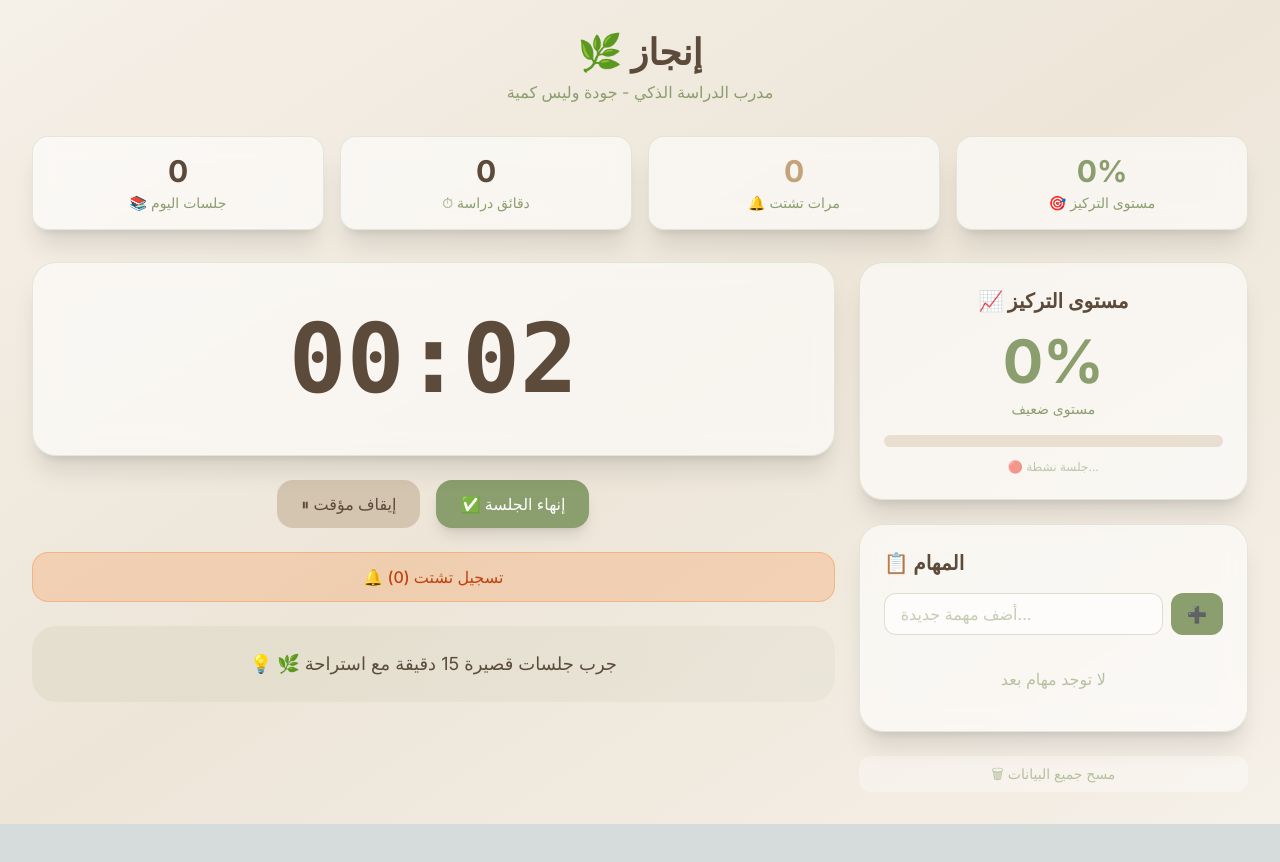
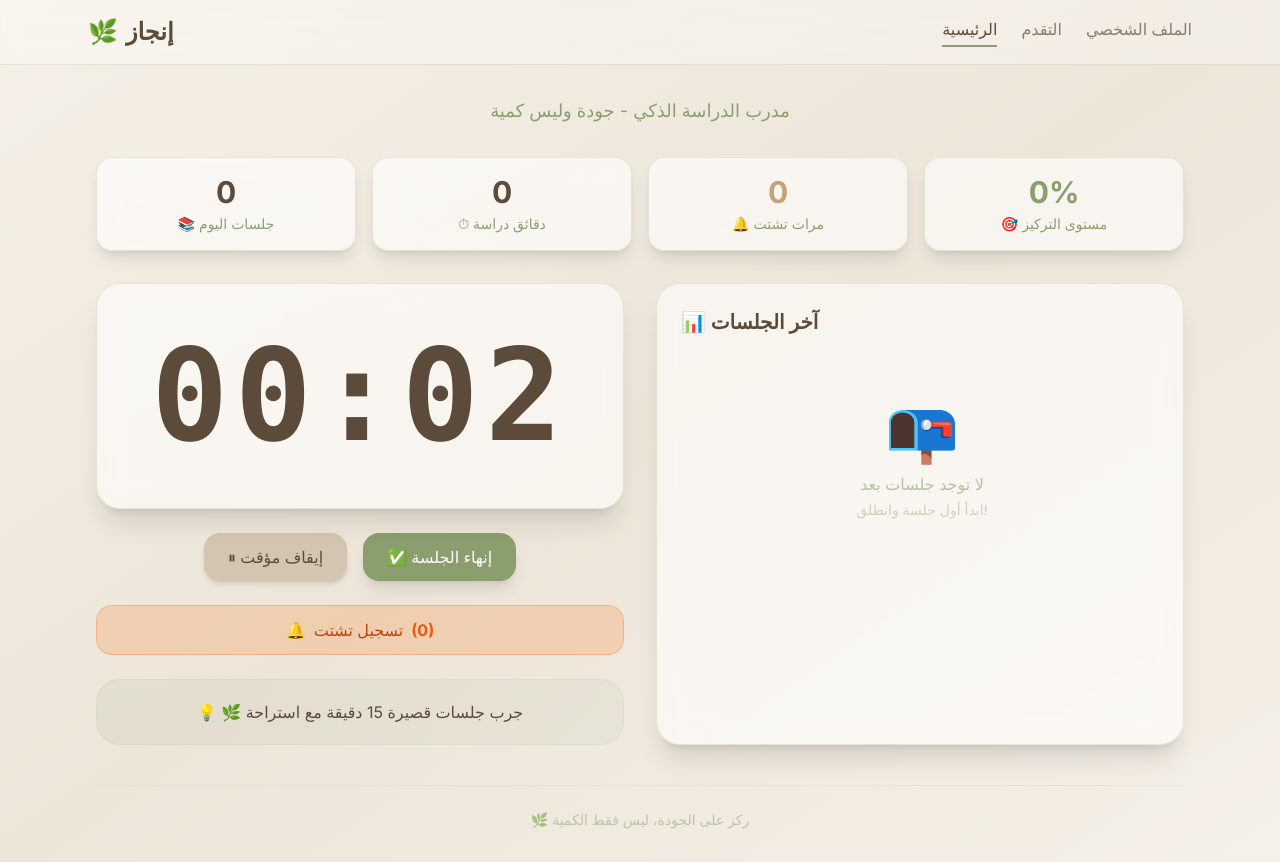
Before and after one commit to rahaf489/ENj, a Next.js app: page / in a window 1280 px wide. Both pictures are taken after a click on the button "▶ بدء الدراسة". Before the commit the page ends 824 px from the top, so only its background shows below. Built offline with nearby package versions, Linux system fonts and the light colour scheme.

Commit message:
Refactor page.tsx for improved navigation and UI

```diff
--- a/app/page.tsx
+++ b/app/page.tsx
@@ -2,6 +2,7 @@
 'use client';
 
 import { useState, useEffect } from 'react';
+import Link from 'next/link';
 
 // ============ أنواع البيانات ============
 interface DistractionLog {
@@ -50,7 +51,7 @@ export default function Home() {
     return () => clearInterval(interval);
   }, [isActive]);
 
-  // تحميل البيانات
+  // تحميل البيانات من localStorage
   useEffect(() => {
     const saved = localStorage.getItem('enjaz_sessions');
     if (saved) {
@@ -138,59 +139,71 @@ export default function Home() {
     return `${mins} دقيقة و ${secs} ثانية`;
   };
 
-  const getTip = () => {
-    if (sessionsCount === 0 && !isActive) return "🌱 ابدأ أول جلسة دراسة اليوم";
-    if (focusScore < 35) return "🌿 جرب جلسات قصيرة 15 دقيقة مع استراحة";
-    if (focusScore < 65) return "🍃 ممتاز! جرب تقنية 25 دقيقة / 5 دقائق راحة";
-    return "🌱 رائع! أنت في حالة تركيز مثالية";
-  };
-
-  const clearData = () => {
-    if (confirm('مسح جميع الجلسات؟')) {
+  const clearAllData = () => {
+    if (confirm('⚠️ هل أنت متأكد من مسح جميع جلسات الدراسة؟')) {
       setSessions([]);
       localStorage.setItem('enjaz_sessions', JSON.stringify([]));
+      alert('🗑 تم مسح جميع البيانات');
     }
   };
 
   return (
-    <div className="min-h-screen bg-gradient-to-br from-[#F5F0E8] via-[#EDE5D8] to-[#F5F0E8] p-6 md:p-8">
-      <div className="max-w-7xl mx-auto">
-        {/* Header */}
+    <div className="min-h-screen bg-gradient-to-br from-[#F5F0E8] via-[#EDE5D8] to-[#F5F0E8]">
+      {/* شريط التنقل العلوي */}
+      <nav className="bg-white/30 backdrop-blur-md border-b border-[#8B9E6E]/20 sticky top-0 z-50">
+        <div className="max-w-6xl mx-auto px-6 py-4 flex justify-between items-center">
+          <div className="flex items-center gap-2">
+            <span className="text-2xl">🌿</span>
+            <h1 className="text-2xl font-bold text-[#5C4B3A]">إنجاز</h1>
+          </div>
+          <div className="flex gap-6">
+            <Link href="/" className="text-[#5C4B3A] hover:text-[#8B9E6E] font-medium transition-colors border-b-2 border-[#8B9E6E] pb-1">الرئيسية</Link>
+            <Link href="/progress" className="text-[#5C4B3A]/70 hover:text-[#5C4B3A] transition-colors">التقدم</Link>
+            <Link href="/profile" className="text-[#5C4B3A]/70 hover:text-[#5C4B3A] transition-colors">الملف الشخصي</Link>
+          </div>
+        </div>
+      </nav>
+
+      <div className="max-w-6xl mx-auto p-6 md:p-8">
+        {/* Hero Section */}
         <div className="text-center mb-8">
-          <h1 className="text-4xl font-bold text-[#5C4B3A] mb-2">🌿 إنجاز</h1>
-          <p className="text-[#8B9E6E]">مدرب الدراسة الذكي - جودة وليس كمية</p>
+          <p className="text-[#8B9E6E] text-lg">مدرب الدراسة الذكي - جودة وليس كمية</p>
         </div>
 
-        {/* البطاقات */}
+        {/* بطاقات الإحصائيات */}
         <div className="grid grid-cols-2 md:grid-cols-4 gap-4 mb-8">
-          <div className="bg-white/60 backdrop-blur-md rounded-2xl border border-[#8B9E6E]/20 shadow-xl p-4 text-center hover:bg-white/70 transition-all">
+          <div className="bg-white/60 backdrop-blur-md rounded-2xl border border-[#8B9E6E]/20 shadow-lg p-4 text-center hover:bg-white/70 transition-all duration-300">
             <div className="text-3xl font-bold text-[#5C4B3A]">{sessionsCount}</div>
-            <div className="text-sm text-[#8B9E6E] mt-1">📚 جلسات اليوم</div>
+            <div className="text-sm text-[#8B9E6E] mt-1 flex items-center justify-center gap-1">📚 جلسات اليوم</div>
           </div>
-          <div className="bg-white/60 backdrop-blur-md rounded-2xl border border-[#8B9E6E]/20 shadow-xl p-4 text-center hover:bg-white/70 transition-all">
+
+          <div className="bg-white/60 backdrop-blur-md rounded-2xl border border-[#8B9E6E]/20 shadow-lg p-4 text-center hover:bg-white/70 transition-all duration-300">
             <div className="text-3xl font-bold text-[#5C4B3A]">{totalMinutes}</div>
-            <div className="text-sm text-[#8B9E6E] mt-1">⏱ دقائق دراسة</div>
+            <div className="text-sm text-[#8B9E6E] mt-1 flex items-center justify-center gap-1">⏱ دقائق دراسة</div>
           </div>
-          <div className="bg-white/60 backdrop-blur-md rounded-2xl border border-[#8B9E6E]/20 shadow-xl p-4 text-center relative hover:bg-white/70 transition-all">
+
+          <div className="bg-white/60 backdrop-blur-md rounded-2xl border border-[#8B9E6E]/20 shadow-lg p-4 text-center relative hover:bg-white/70 transition-all duration-300">
             <div className="text-3xl font-bold text-[#C4A27A]">{totalDistractions}</div>
-            <div className="text-sm text-[#8B9E6E] mt-1">🔔 مرات تشتت</div>
+            <div className="text-sm text-[#8B9E6E] mt-1 flex items-center justify-center gap-1">🔔 مرات تشتت</div>
             {isActive && currentDistractions.length > 0 && (
-              <div className="absolute -top-2 -right-2 bg-orange-500 text-white text-xs rounded-full px-2 py-0.5 animate-pulse">
+              <div className="absolute -top-2 -right-2 bg-orange-500 text-white text-xs rounded-full px-2 py-0.5 animate-pulse shadow-lg">
                 +{currentDistractions.length}
               </div>
             )}
           </div>
-          <div className="bg-white/60 backdrop-blur-md rounded-2xl border border-[#8B9E6E]/20 shadow-xl p-4 text-center hover:bg-white/70 transition-all">
+
+          <div className="bg-white/60 backdrop-blur-md rounded-2xl border border-[#8B9E6E]/20 shadow-lg p-4 text-center hover:bg-white/70 transition-all duration-300">
             <div className="text-3xl font-bold text-[#8B9E6E]">{focusScore}%</div>
-            <div className="text-sm text-[#8B9E6E] mt-1">🎯 مستوى التركيز</div>
+            <div className="text-sm text-[#8B9E6E] mt-1 flex items-center justify-center gap-1">🎯 مستوى التركيز</div>
           </div>
         </div>
 
-        <div className="grid lg:grid-cols-3 gap-6">
-          <div className="lg:col-span-2 space-y-6">
-            {/* العداد الجميل */}
+        {/* المحتوى الرئيسي: مؤقت + قائمة الجلسات */}
+        <div className="grid lg:grid-cols-2 gap-8">
+          {/* القسم الأيسر: المؤقت */}
+          <div className="space-y-6">
             <div className="bg-white/60 backdrop-blur-md rounded-3xl border border-[#8B9E6E]/20 shadow-xl p-12 text-center">
-              <div className="text-8xl font-mono font-bold text-[#5C4B3A] tabular-nums">
+              <div className="text-8xl md:text-9xl font-mono font-bold text-[#5C4B3A] tabular-nums tracking-wider">
                 {formatTime(seconds)}
               </div>
             </div>
@@ -199,7 +212,7 @@ export default function Home() {
               {!isActive ? (
                 <button
                   onClick={startStudy}
-                  className="px-8 py-3 rounded-2xl font-medium bg-[#8B9E6E] hover:bg-[#7A8D5E] text-white transition-all shadow-lg"
+                  className="px-8 py-3 rounded-2xl font-medium bg-[#8B9E6E] hover:bg-[#7A8D5E] text-white transition-all shadow-lg hover:shadow-xl transform hover:-translate-y-0.5"
                 >
                   ▶ بدء الدراسة
                 </button>
@@ -207,13 +220,13 @@ export default function Home() {
                 <>
                   <button
                     onClick={pauseStudy}
-                    className="px-6 py-3 rounded-2xl font-medium bg-[#D4C5B0] hover:bg-[#C9BAA5] text-[#5C4B3A] transition-all"
+                    className="px-6 py-3 rounded-2xl font-medium bg-[#D4C5B0] hover:bg-[#C9BAA5] text-[#5C4B3A] transition-all shadow-md"
                   >
                     ⏸ إيقاف مؤقت
                   </button>
                   <button
                     onClick={endSession}
-                    className="px-6 py-3 rounded-2xl font-medium bg-[#8B9E6E] hover:bg-[#7A8D5E] text-white transition-all shadow-lg"
+                    className="px-6 py-3 rounded-2xl font-medium bg-[#8B9E6E] hover:bg-[#7A8D5E] text-white transition-all shadow-lg hover:shadow-xl"
                   >
                     ✅ إنهاء الجلسة
                   </button>
@@ -224,92 +237,96 @@ export default function Home() {
             {isActive && (
               <button
                 onClick={addDistraction}
-                className="w-full px-6 py-3 rounded-2xl font-medium bg-orange-500/20 hover:bg-orange-500/30 text-orange-700 border border-orange-500/30 transition-all"
+                className="w-full px-6 py-3 rounded-2xl font-medium bg-orange-500/20 hover:bg-orange-500/30 text-orange-700 border border-orange-500/30 transition-all flex items-center justify-center gap-2"
               >
-                🔔 تسجيل تشتت ({currentDistractions.length})
+                <span>🔔</span> تسجيل تشتت <span className="text-orange-600 font-bold">({currentDistractions.length})</span>
               </button>
             )}
 
-            {/* النصيحة */}
-            <div className="bg-gradient-to-r from-[#8B9E6E]/10 to-[#A8B89A]/10 rounded-3xl p-6 text-center">
-              <p className="text-[#5C4B3A] text-lg">💡 {getTip()}</p>
+            {/* نصيحة ذكية */}
+            <div className="bg-gradient-to-r from-[#8B9E6E]/10 to-[#A8B89A]/10 rounded-3xl p-5 text-center border border-[#8B9E6E]/10">
+              <p className="text-[#5C4B3A] text-md">
+                💡 {sessionsCount === 0 && !isActive ? "🌱 ابدأ أول جلسة دراسة اليوم" :
+                   focusScore < 35 ? "🌿 جرب جلسات قصيرة 15 دقيقة مع استراحة" :
+                   focusScore < 65 ? "🍃 ممتاز! جرب تقنية 25 دقيقة / 5 دقائق راحة" :
+                   "🌱 رائع! أنت في حالة تركيز مثالية"}
+              </p>
+            </div>
           </div>
 
-            {/* تاريخ الجلسات */}
+          {/* القسم الأيمن: قائمة الجلسات الأخيرة */}
+          <div className="bg-white/60 backdrop-blur-md rounded-3xl border border-[#8B9E6E]/20 shadow-xl p-6">
+            <div className="flex justify-between items-center mb-4">
+              <h3 className="text-xl font-bold text-[#5C4B3A] flex items-center gap-2">📊 آخر الجلسات</h3>
               {sessions.length > 0 && (
-              <div className="bg-white/60 rounded-3xl border border-[#8B9E6E]/20 shadow-xl p-6">
-                <h3 className="text-xl font-bold mb-4 text-[#5C4B3A]">📊 تاريخ الجلسات</h3>
-                <div className="space-y-4 max-h-96 overflow-y-auto">
-                  {sessions.map((session: StudySession) => (
-                    <div key={session.id} className="border-b border-[#8B9E6E]/20 last:border-0 pb-4">
-                      <div className="flex justify-between items-center mb-2">
-                        <span className="font-bold text-[#5C4B3A]">
-                          🕐 {new Date(session.startTime).toLocaleTimeString('ar-SA')}
-                        </span>
-                        <span className="text-sm text-[#8B9E6E]">
-                          {session.durationMinutes} دقيقة • {session.distractions?.length || 0} تشتت
+                <button
+                  onClick={clearAllData}
+                  className="text-xs text-[#8B9E6E]/60 hover:text-red-500 transition-colors"
+                >
+                  🗑 مسح الكل
+                </button>
+              )}
+            </div>
+
+            <div className="space-y-3 max-h-[500px] overflow-y-auto pl-1">
+              {sessions.length === 0 ? (
+                <div className="text-center py-12">
+                  <div className="text-6xl mb-3">📭</div>
+                  <p className="text-[#8B9E6E]/60">لا توجد جلسات بعد</p>
+                  <p className="text-[#8B9E6E]/40 text-sm mt-1">ابدأ أول جلسة وانطلق!</p>
+                </div>
+              ) : (
+                sessions.map((session: StudySession, idx: number) => (
+                  <div key={session.id} className="border-b border-[#8B9E6E]/15 last:border-0 pb-3 hover:bg-white/30 rounded-xl p-2 transition-all">
+                    <div className="flex justify-between items-center">
+                      <div className="flex items-center gap-2">
+                        <span className="text-[#8B9E6E] text-sm font-mono">#{sessions.length - idx}</span>
+                        <span className="font-medium text-[#5C4B3A] text-sm">
+                          🕐 {new Date(session.startTime).toLocaleTimeString('ar-SA', { hour: '2-digit', minute: '2-digit' })}
                         </span>
                       </div>
+                      <div className="flex gap-3 text-sm">
+                        <span className="text-[#5C4B3A] font-mono">{session.durationMinutes} د</span>
+                        <span className="text-[#C4A27A]">🔔 {session.distractions?.length || 0}</span>
+                      </div>
+                    </div>
 
+                    {/* تفاصيل التشتت */}
                     {session.distractions && session.distractions.length > 0 && (
-                        <div className="mt-2 mr-4">
-                          <p className="text-sm font-semibold text-[#C4A27A] mb-1">📝 تفاصيل التشتت:</p>
-                          <div className="space-y-1">
-                            {session.distractions.map((dist: DistractionLog, idx: number) => (
-                              <div key={dist.id} className="text-sm text-[#8B9E6E] flex items-center gap-2">
-                                <span className="text-xs">#{idx + 1}</span>
-                                <span className="font-mono">⏱ بعد {formatTimeFromSeconds(dist.timeFromStart)}</span>
-                                <span>→</span>
-                                <span>{dist.reason}</span>
-                              </div>
+                      <div className="mt-2 mr-6">
+                        <div className="flex flex-wrap gap-2">
+                          {session.distractions.slice(0, 3).map((dist, i) => (
+                            <span key={dist.id} className="text-xs text-[#8B9E6E]/70 bg-white/40 rounded-full px-2 py-0.5">
+                              ⏱ {formatTimeFromSeconds(dist.timeFromStart)}
+                            </span>
                           ))}
+                          {session.distractions.length > 3 && (
+                            <span className="text-xs text-[#8B9E6E]/50">+{session.distractions.length - 3}</span>
+                          )}
                         </div>
                       </div>
                     )}
                   </div>
-                  ))}
-                </div>
-              </div>
+                ))
               )}
-          </div>
-
-          <div className="space-y-6">
-            {/* مستوى التركيز */}
-            <div className="bg-white/60 rounded-3xl border border-[#8B9E6E]/20 shadow-xl p-6 text-center">
-              <h3 className="text-xl font-bold mb-4 text-[#5C4B3A]">📈 مستوى التركيز</h3>
-              <div className="text-6xl font-bold text-[#8B9E6E]">{focusScore}%</div>
-              <div className="text-sm text-[#8B9E6E] mt-2">مستوى {level}</div>
-              <div className="w-full bg-[#E8DFD0] rounded-full h-3 mt-4">
-                <div
-                  className="bg-gradient-to-r from-[#8B9E6E] to-[#A8B89A] rounded-full h-3 transition-all duration-300"
-                  style={{ width: `${focusScore}%` }}
-                />
-              </div>
-              {isActive && (
-                <div className="mt-3 text-xs text-[#8B9E6E] animate-pulse">
-                  🔴 جلسة نشطة...
-                </div>
-              )}
-            </div>
-
-            {/* المهام */}
-            <div className="bg-white/60 backdrop-blur-md rounded-3xl border border-[#8B9E6E]/20 shadow-xl p-6">
-              <h3 className="text-xl font-bold mb-4 text-[#5C4B3A]">📋 المهام</h3>
-              <TasksList />
-            </div>
-
-            <button onClick={clearData} className="w-full px-4 py-2 rounded-xl text-sm text-[#8B9E6E]/60 hover:text-[#C4A27A] transition-all bg-white/30">
-              🗑 مسح جميع البيانات
-            </button>
             </div>
           </div>
         </div>
 
-      {/* نافذة اختيار سبب التشتت */}
+        {/* Footer */}
+        <footer className="text-center mt-10 pt-6 border-t border-[#8B9E6E]/10">
+          <p className="text-[#8B9E6E]/50 text-sm">🌿 ركز على الجودة، ليس فقط الكمية</p>
+        </footer>
+      </div>
+
+      {/* مودال اختيار سبب التشتت */}
       {showReasonModal && (
-        <div className="fixed inset-0 bg-black/50 flex items-center justify-center z-50 p-4">
-          <div className="bg-white rounded-3xl shadow-2xl max-w-md w-full p-6">
-            <h3 className="text-xl font-bold mb-4 text-[#5C4B3A]">🤔 ما سبب التشتت؟</h3>
+        <div className="fixed inset-0 bg-black/50 backdrop-blur-sm flex items-center justify-center z-50 p-4" onClick={() => setShowReasonModal(false)}>
+          <div className="bg-white rounded-3xl shadow-2xl max-w-md w-full p-6" onClick={(e) => e.stopPropagation()}>
+            <div className="flex justify-between items-center mb-4">
+              <h3 className="text-xl font-bold text-[#5C4B3A]">🤔 ما سبب التشتت؟</h3>
+              <button onClick={() => setShowReasonModal(false)} className="text-[#8B9E6E] hover:text-[#5C4B3A] text-2xl">✕</button>
+            </div>
             <div className="space-y-2 max-h-96 overflow-y-auto mb-6">
               {distractionReasons.map((reason) => (
                 <button
@@ -317,7 +334,7 @@ export default function Home() {
                   onClick={() => setSelectedReason(reason)}
                   className={`w-full text-right px-4 py-3 rounded-xl transition-all ${
                     selectedReason === reason
-                      ? 'bg-[#8B9E6E] text-white'
+                      ? 'bg-[#8B9E6E] text-white shadow-md'
                       : 'bg-gray-100 hover:bg-gray-200 text-[#5C4B3A]'
                   }`}
                 >
@@ -338,7 +355,7 @@ export default function Home() {
               <button
                 onClick={confirmDistraction}
                 disabled={!selectedReason}
-                className="flex-1 px-4 py-2 rounded-xl bg-[#8B9E6E] hover:bg-[#7A8D5E] text-white disabled:opacity-50 disabled:cursor-not-allowed transition-all"
+                className="flex-1 px-4 py-2 rounded-xl bg-[#8B9E6E] hover:bg-[#7A8D5E] text-white disabled:opacity-50 disabled:cursor-not-allowed transition-all shadow-md"
               >
                 تأكيد
               </button>
@@ -349,72 +366,3 @@ export default function Home() {
     </div>
   );
                     }
-
-// ============ مكون المهام ============
-function TasksList() {
-  const [tasks, setTasks] = useState<any[]>([]);
-  const [newTask, setNewTask] = useState('');
-
-  useEffect(() => {
-    const saved = localStorage.getItem('enjaz_tasks');
-    if (saved) {
-      try {
-        setTasks(JSON.parse(saved));
-      } catch (e) {
-        setTasks([]);
-      }
-    }
-  }, []);
-
-  const saveTasks = (updatedTasks: any[]) => {
-    setTasks(updatedTasks);
-    localStorage.setItem('enjaz_tasks', JSON.stringify(updatedTasks));
-  };
-
-  const addTask = () => {
-    if (!newTask.trim()) return;
-    saveTasks([{ id: Date.now().toString(), text: newTask, completed: false }, ...tasks]);
-    setNewTask('');
-  };
-
-  const toggleTask = (id: string) => {
-    saveTasks(tasks.map(t => t.id === id ? { ...t, completed: !t.completed } : t));
-  };
-
-  const deleteTask = (id: string) => {
-    saveTasks(tasks.filter(t => t.id !== id));
-  };
-
-  return (
-    <>
-      <div className="flex gap-2 mb-4">
-        <input
-          type="text"
-          value={newTask}
-          onChange={(e) => setNewTask(e.target.value)}
-          onKeyPress={(e) => e.key === 'Enter' && addTask()}
-          placeholder="أضف مهمة جديدة..."
-          className="flex-1 px-4 py-2 rounded-xl bg-white/60 border border-[#8B9E6E]/30 focus:outline-none focus:border-[#8B9E6E] text-[#5C4B3A] placeholder:text-[#8B9E6E]/50"
-        />
-        <button onClick={addTask} className="px-4 py-2 rounded-xl font-medium bg-[#8B9E6E] hover:bg-[#7A8D5E] text-white">➕</button>
-      </div>
-      <div className="space-y-2 max-h-64 overflow-y-auto">
-        {tasks.length === 0 ? (
-          <p className="text-[#8B9E6E]/60 text-center py-4">لا توجد مهام بعد</p>
-        ) : (
-          tasks.map((task: any) => (
-            <div key={task.id} className="flex items-center gap-3 p-3 rounded-xl bg-white/40 hover:bg-white/60 transition-all">
-              <button onClick={() => toggleTask(task.id)}>
-                <div className={`w-5 h-5 rounded-md border-2 flex items-center justify-center transition-all ${task.completed ? 'bg-[#8B9E6E] border-[#8B9E6E]' : 'border-[#8B9E6E]/40'}`}>
-                  {task.completed && '✓'}
-                </div>
-              </button>
-              <span className={`flex-1 text-[#5C4B3A] ${task.completed ? 'line-through text-[#8B9E6E]/60' : ''}`}>{task.text}</span>
-              <button onClick={() => deleteTask(task.id)} className="text-[#C4A27A] hover:text-[#8B5A3A] transition-all">🗑️</button>
-            </div>
-          ))
-        )}
-      </div>
-    </>
-  );
-}
```
Lines whose indentation alone changed are shown as unchanged.
